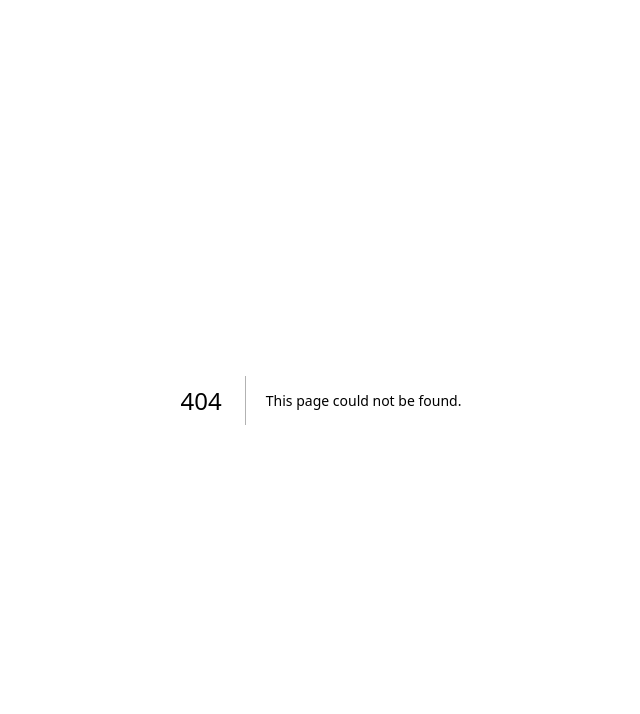
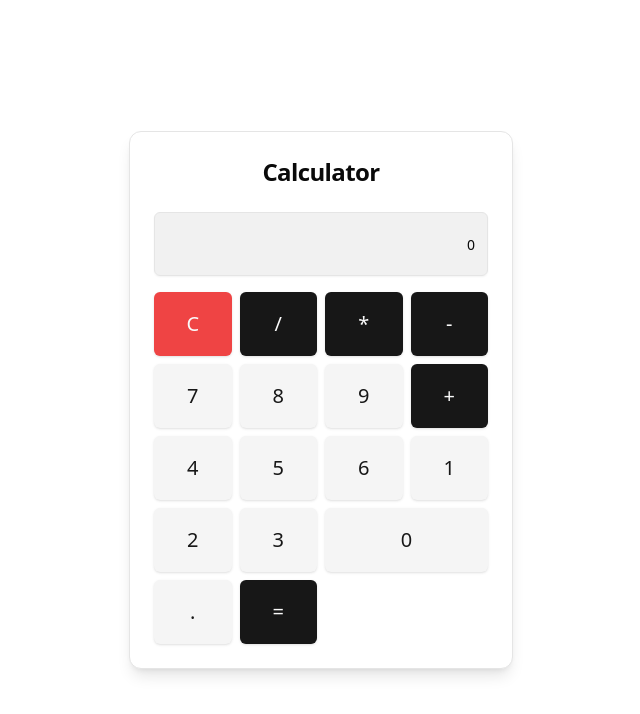
Before and after one commit to bayoffindiaofficial/calc, a Next.js app: page /calculator in a window 1280 px wide. Before the commit this address had no page. Shown: the top 714 px of the page, without its empty margins (319-959 px from the left). Built offline with nearby package versions, Linux system fonts and the light colour scheme.

Commit message:
[dyad] Created a professional calculator app - wrote 2 file(s)

```diff
--- /dev/null
+++ b/src/app/calculator/page.tsx
@@ -0,0 +1,167 @@
+"use client";
+
+import React, { useState } from "react";
+import { Button } from "@/components/ui/button";
+import { Input } from "@/components/ui/input";
+import { Card, CardContent, CardHeader, CardTitle } from "@/components/ui/card";
+
+export default function CalculatorPage() {
+  const [displayValue, setDisplayValue] = useState("0");
+  const [currentValue, setCurrentValue] = useState("");
+  const [previousValue, setPreviousValue] = useState("");
+  const [operator, setOperator] = useState<string | null>(null);
+  const [waitingForOperand, setWaitingForOperand] = useState(false);
+
+  const handleDigitClick = (digit: string) => {
+    if (waitingForOperand) {
+      setCurrentValue(digit);
+      setDisplayValue(digit);
+      setWaitingForOperand(false);
+    } else {
+      setCurrentValue((prev) => {
+        const newValue = prev === "0" ? digit : prev + digit;
+        setDisplayValue(newValue);
+        return newValue;
+      });
+    }
+  };
+
+  const handleDecimalClick = () => {
+    if (waitingForOperand) {
+      setCurrentValue("0.");
+      setDisplayValue("0.");
+      setWaitingForOperand(false);
+    } else if (!currentValue.includes(".")) {
+      setCurrentValue((prev) => {
+        const newValue = prev === "" ? "0." : prev + ".";
+        setDisplayValue(newValue);
+        return newValue;
+      });
+    }
+  };
+
+  const performCalculation = () => {
+    const prev = parseFloat(previousValue);
+    const current = parseFloat(currentValue);
+
+    if (isNaN(prev) || isNaN(current)) return;
+
+    let result: number;
+    switch (operator) {
+      case "+":
+        result = prev + current;
+        break;
+      case "-":
+        result = prev - current;
+        break;
+      case "*":
+        result = prev * current;
+        break;
+      case "/":
+        if (current === 0) {
+          setDisplayValue("Error");
+          setCurrentValue("");
+          setPreviousValue("");
+          setOperator(null);
+          setWaitingForOperand(false);
+          return;
+        }
+        result = prev / current;
+        break;
+      default:
+        return;
+    }
+
+    const resultString = result.toString();
+    setDisplayValue(resultString);
+    setCurrentValue(resultString);
+    setPreviousValue("");
+    setOperator(null);
+    setWaitingForOperand(true); // Ready for next operation or new number
+  };
+
+  const handleOperatorClick = (nextOperator: string) => {
+    if (currentValue === "" && previousValue === "") return; // No number entered yet
+
+    if (previousValue === "") {
+      setPreviousValue(currentValue);
+      setOperator(nextOperator);
+      setWaitingForOperand(true);
+    } else if (currentValue !== "" && !waitingForOperand) {
+      performCalculation();
+      setPreviousValue(currentValue); // Use the result as the new previous value
+      setOperator(nextOperator);
+      setWaitingForOperand(true);
+    } else {
+      setOperator(nextOperator); // Change operator if waiting for operand
+    }
+  };
+
+  const handleEqualsClick = () => {
+    if (previousValue === "" || operator === null || currentValue === "") return;
+    performCalculation();
+  };
+
+  const handleClearClick = () => {
+    setDisplayValue("0");
+    setCurrentValue("");
+    setPreviousValue("");
+    setOperator(null);
+    setWaitingForOperand(false);
+  };
+
+  const buttons = [
+    "C", "/", "*", "-",
+    "7", "8", "9", "+",
+    "4", "5", "6",
+    "1", "2", "3",
+    "0", ".", "="
+  ];
+
+  return (
+    <div className="flex items-center justify-center min-h-screen bg-background p-4">
+      <Card className="w-full max-w-sm shadow-lg">
+        <CardHeader>
+          <CardTitle className="text-center text-2xl">Calculator</CardTitle>
+        </CardHeader>
+        <CardContent>
+          <Input
+            type="text"
+            value={displayValue}
+            readOnly
+            className="w-full text-right text-4xl mb-4 h-16 bg-muted-foreground/10 border-border"
+          />
+          <div className="grid grid-cols-4 gap-2">
+            {buttons.map((button) => (
+              <Button
+                key={button}
+                className={`h-16 text-xl ${
+                  ["+", "-", "*", "/", "="].includes(button)
+                    ? "bg-primary text-primary-foreground hover:bg-primary/90"
+                    : button === "C"
+                    ? "bg-destructive text-destructive-foreground hover:bg-destructive/90"
+                    : "bg-secondary text-secondary-foreground hover:bg-secondary/90"
+                } ${button === "0" ? "col-span-2" : ""}`}
+                onClick={() => {
+                  if (button === "C") {
+                    handleClearClick();
+                  } else if (["+", "-", "*", "/"].includes(button)) {
+                    handleOperatorClick(button);
+                  } else if (button === "=") {
+                    handleEqualsClick();
+                  } else if (button === ".") {
+                    handleDecimalClick();
+                  } else {
+                    handleDigitClick(button);
+                  }
+                }}
+              >
+                {button}
+              </Button>
+            ))}
+          </div>
+        </CardContent>
+      </Card>
+    </div>
+  );
+}
--- a/src/app/page.tsx
+++ b/src/app/page.tsx
@@ -1,10 +1,18 @@
+import Link from "next/link";
+import { Button } from "@/components/ui/button";
 import { MadeWithDyad } from "@/components/made-with-dyad";
 
 export default function Home() {
   return (
     <div className="grid grid-rows-[1fr_20px] items-center justify-items-center min-h-screen p-8 pb-20 sm:p-20 font-[family-name:var(--font-geist-sans)]">
       <main className="flex flex-col gap-8 row-start-1 items-center sm:items-start">
-        <h1>Blank page</h1>
+        <h1 className="text-4xl font-bold">Welcome!</h1>
+        <p className="text-lg text-muted-foreground">
+          This is your blank Next.js app. Let's build something great.
+        </p>
+        <Link href="/calculator">
+          <Button size="lg">Go to Calculator</Button>
+        </Link>
       </main>
       <MadeWithDyad />
     </div>
```
